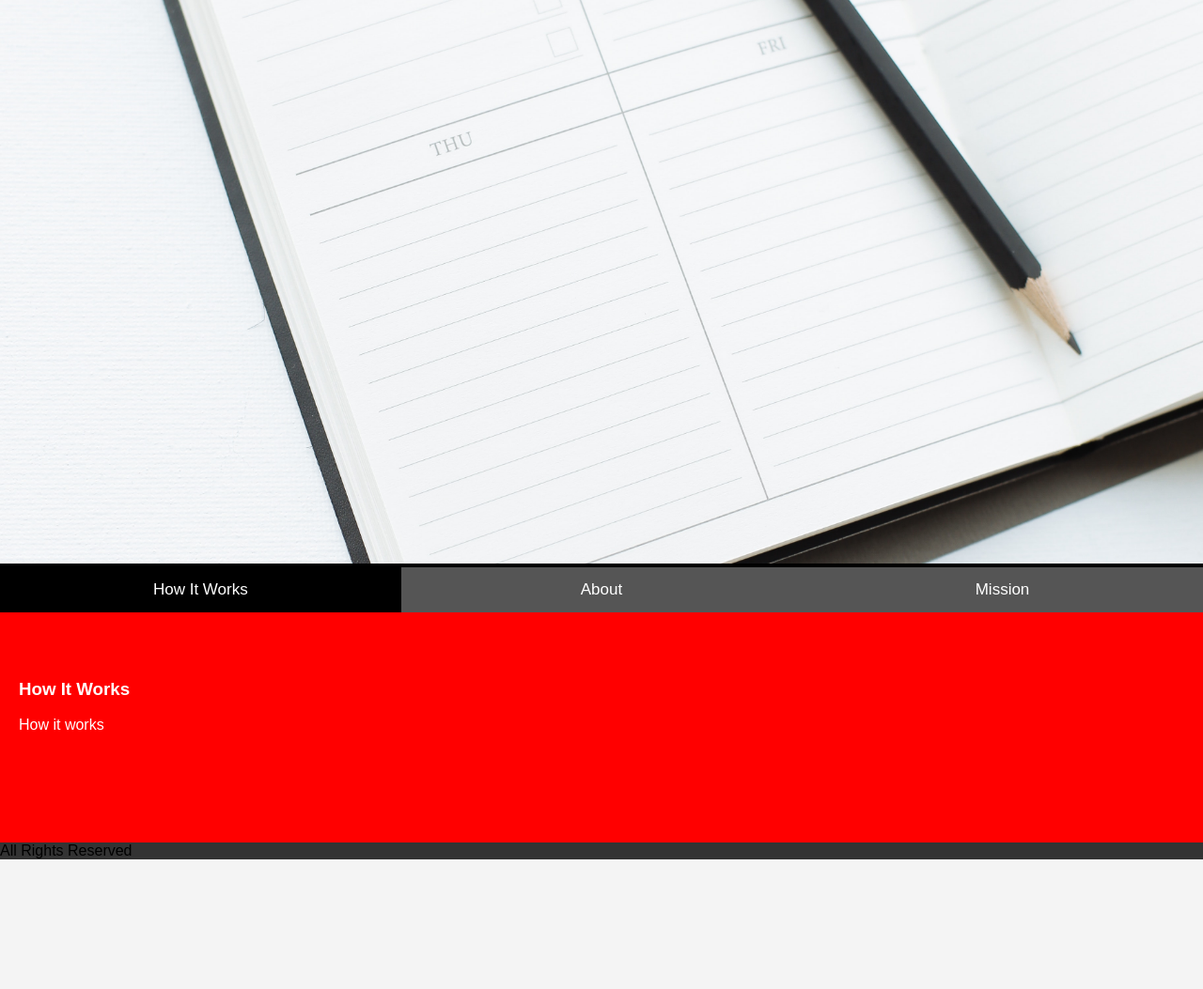
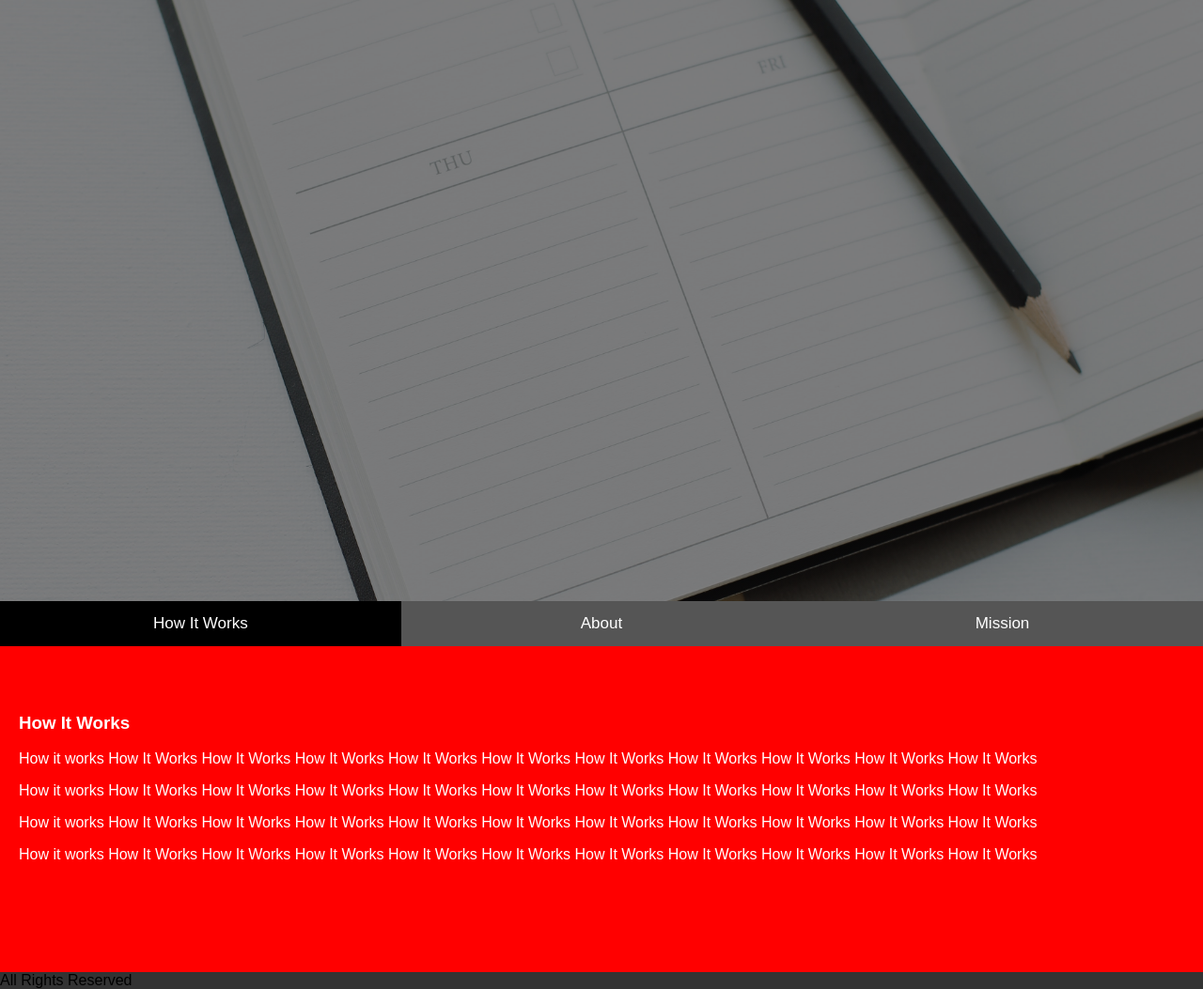
Before and after one commit to 3ddy925/Planning-organizer, a Django app: page / in a window 1280 px wide. Shown: the part 46-1099 px from the top of the page at 94% size. Before the commit the page ends 961 px from the top, so only its background shows below. Run offline with Django 3.2, Linux system fonts and the light colour scheme.

Commit message:
adds image overlay and fixes sidebar

```diff
--- a/main_app/static/css/style.css
+++ b/main_app/static/css/style.css
@@ -32,6 +32,14 @@ ul {
     text-decoration: none;
 }
 
+.home-header {
+    height: 80vh;
+    width: 100%;
+    background:linear-gradient( rgba(0, 0, 0, 0.5) 100%, rgba(0, 0, 0, 0.5)100%),url("/static/images/homepage.jpg");
+    background-position: center;
+    background-size: cover;
+}
+
 .nav-item a {
     display: block;
     color: white;
@@ -42,6 +50,12 @@ ul {
 
 .nav-item a:hover {
     background-color: #111;
+}
+
+#change-password {
+    width: 300px;
+    margin: 0 auto;
+    text-align: center;
 }
 
 .login {
@@ -81,9 +95,16 @@ ul {
 
 .signup {
     width: 50%;
-    height: 100%;
+    height: 30%;
     margin: auto;
+
 }
+
+/* #signup-form {
+    border-radius: 5px;
+    max-width: 100%;
+    width: 300px;
+} */
 
 .signup-btn {
     background-color: dodgerblue;
@@ -167,6 +188,8 @@ ul {
     text-align: left;
     outline: none;
     font-size: 15px;
+    display: flex;
+    justify-content: space-evenly;
 }
 
 .active, .collapsible:hover {
@@ -191,9 +214,9 @@ ul {
     object-fit: cover;
 }
 
-.home-cover {
+/* .home-cover {
     background-color: black;
-}
+} */
 
 body, html {
     height: 100%;
@@ -237,12 +260,13 @@ body, html {
 }
 
 .sidenav {
-    height: 100%;
+    height: calc(100% - 45px);
     width: 160px;
     position: fixed;
     z-index: 1;
     left: 0;
-    background-color: #111; /* Black */
+    bottom: 0;
+    background-color: #111;
     overflow-x: hidden;
     padding-top: 20px;
 }
--- a/main_app/templates/base.html
+++ b/main_app/templates/base.html
@@ -5,7 +5,7 @@
   <meta charset="UTF-8">
   <meta name="viewport" content="width=device-width, initial-scale=1.0">
   <meta http-equiv="X-UA-Compatible" content="ie=edge">
-  <title>Whatcha Gotta Do</title>
+  <title>Planning Organizer</title>
   {% comment %} <link rel="stylesheet" href="https://cdnjs.cloudflare.com/ajax/libs/materialize/1.0.0/css/materialize.min.css"> {% endcomment %}
   <link rel="stylesheet" type="text/css" href="{% static 'css/style.css' %}">
 </head>
--- a/main_app/templates/index.html
+++ b/main_app/templates/index.html
@@ -4,7 +4,7 @@
 
 <div class="home-cover">
     <div class="home-header">
-        <img class="home-image" src="static/images/homepage.jpg" alt="notebook" height="600">
+        {% comment %} <img class="home-image" src="static/images/homepage.jpg" alt="notebook" height="600"> {% endcomment %}
     </div>
 </div>
 <div class="button-tabs">
@@ -13,8 +13,11 @@
     <button class="tablink" onclick="openPage('Mission', this, 'black')">Mission</button>
 </div>
 <div id="Work" class="tabcontent">
-  <h3>How It Works</h3>
-  <p>How it works</p>
+  <h3>How It Works </h3>
+  <p>How it works How It Works How It Works How It Works How It Works How It Works How It Works How It Works How It Works How It Works How It Works </p>
+  <p>How it works How It Works How It Works How It Works How It Works How It Works How It Works How It Works How It Works How It Works How It Works </p>
+  <p>How it works How It Works How It Works How It Works How It Works How It Works How It Works How It Works How It Works How It Works How It Works </p>
+  <p>How it works How It Works How It Works How It Works How It Works How It Works How It Works How It Works How It Works How It Works How It Works </p>
 </div>
 
 <div id="About" class="tabcontent">
--- a/main_app/templates/registration/change-password.html
+++ b/main_app/templates/registration/change-password.html
@@ -3,10 +3,10 @@
 <h1>Change Password</h1>
 
 
-<form method="POST">
+<form method="POST" id="change-password">
     {% csrf_token %}
     {{ form.as_p }}
-    <input type="submit" class="btn value="signup">
+    <input type="submit" class="btn" value="signup">
 </form>
 
 {% endblock %}
--- a/main_app/templates/registration/signup.html
+++ b/main_app/templates/registration/signup.html
@@ -6,7 +6,7 @@
 {% if error_message %}<p class="red-text">{{ error_message }}</p>{% endif %}
 
 <div class="signup">
-<form method="post" action="{% url 'signup' %}">
+<form id="signup-form" method="post" action="{% url 'signup' %}">
   {% csrf_token %}
   {{ form.as_p }}
   <input type="submit" class="signup-btn" value="signup">
```
